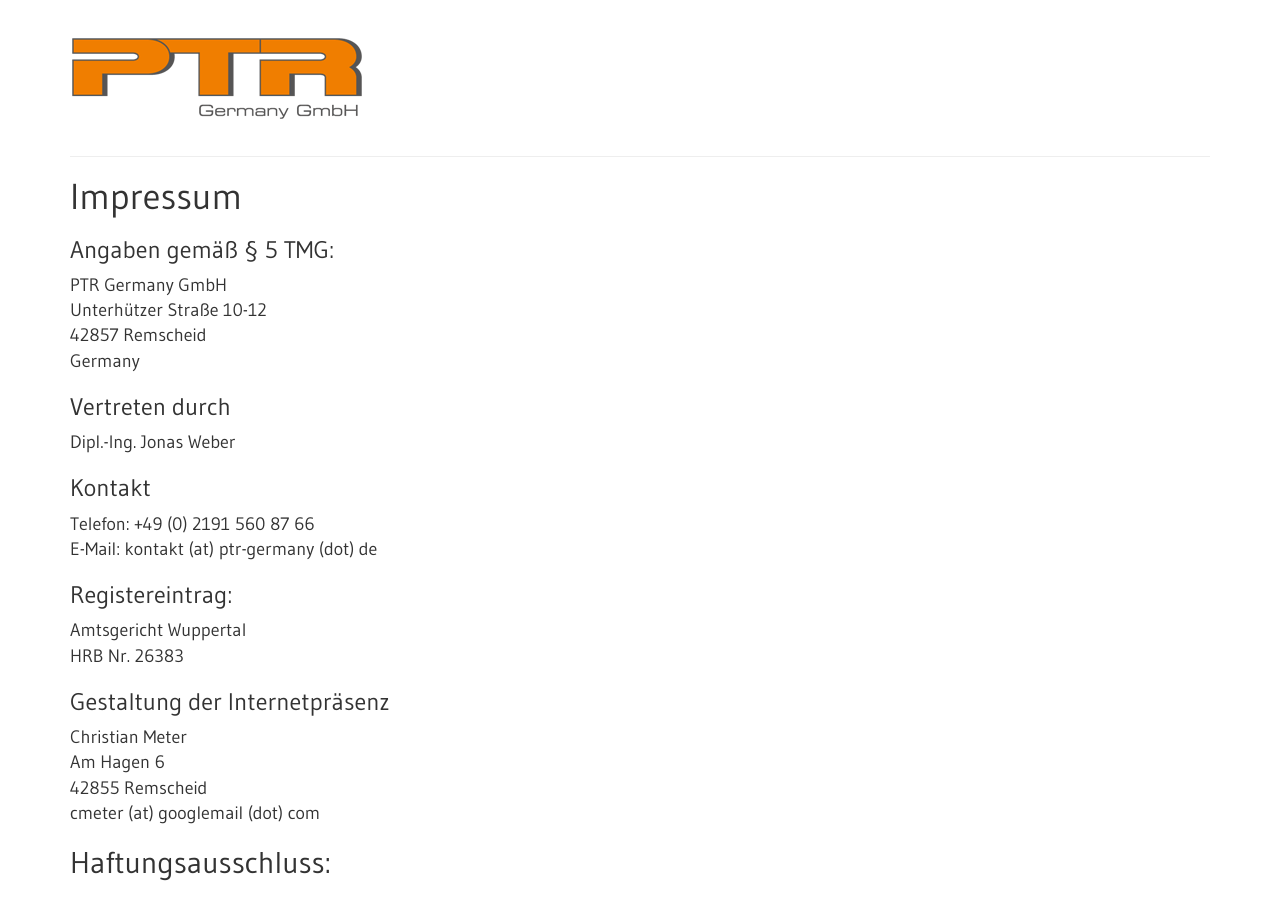
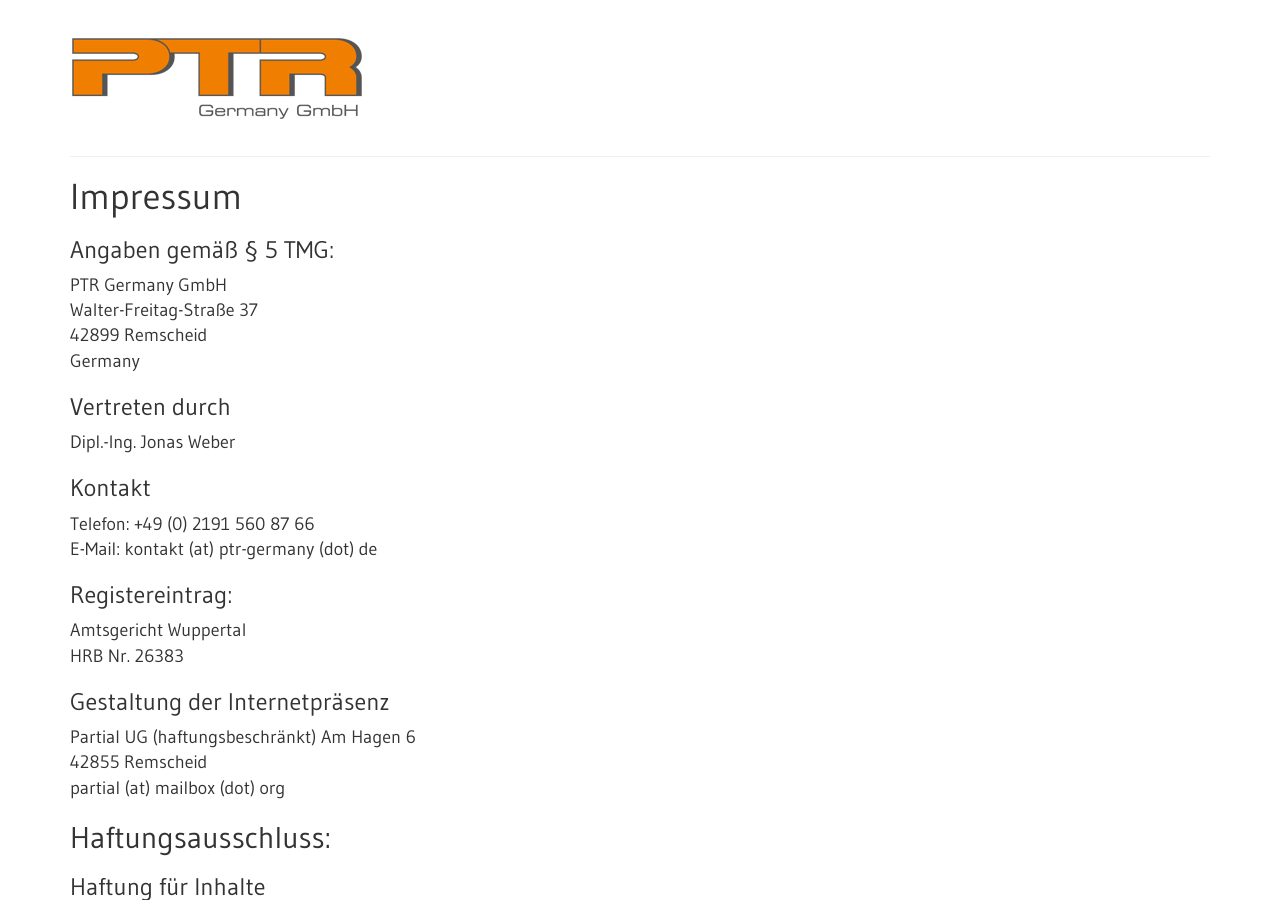
Before and after one commit to n2o/ptr, a Jekyll site: the page built from impressum.md, in a window 1280 px wide and 900 px high. Built offline with Jekyll 4.4.1, drawn with Linux system fonts in a browser that asks for light colours; nearby versions of some CDN libraries.

Commit message:
Update impressum.md

```diff
--- a/impressum.md
+++ b/impressum.md
@@ -5,8 +5,8 @@
 ---
 ### Angaben gemäß § 5 TMG:
 PTR Germany GmbH
-Unterhützer Straße 10-12
-42857 Remscheid
+Walter-Freitag-Straße 37
+42899 Remscheid
 Germany
 
 ### Vertreten durch
@@ -21,10 +21,10 @@
 HRB Nr. 26383
 
 ### Gestaltung der Internetpräsenz
-Christian Meter
+Partial UG (haftungsbeschränkt)
 Am Hagen 6
 42855 Remscheid
-cmeter (at) googlemail (dot) com
+partial (at) mailbox (dot) org
 
 
 ## Haftungsausschluss:
```
